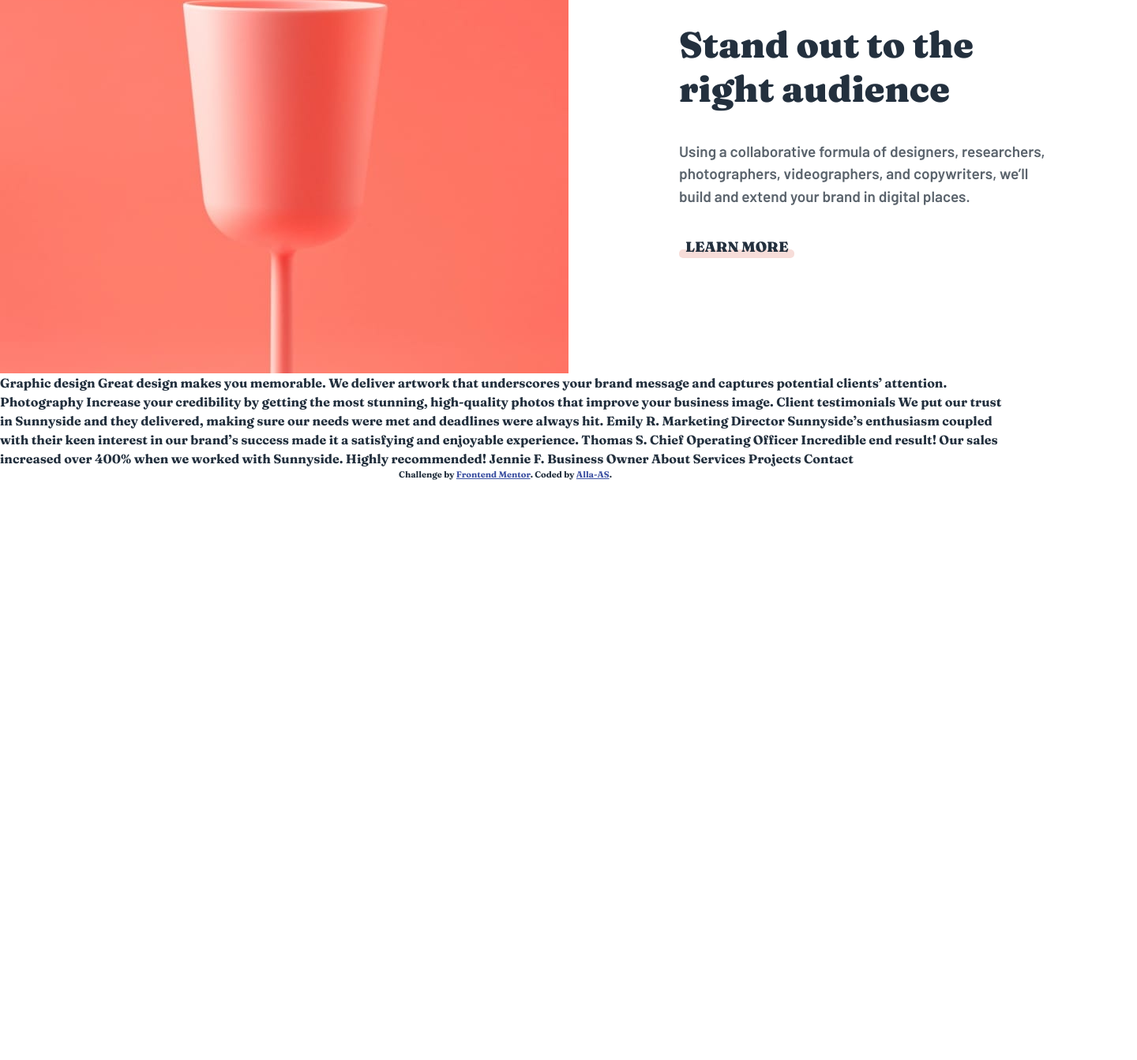
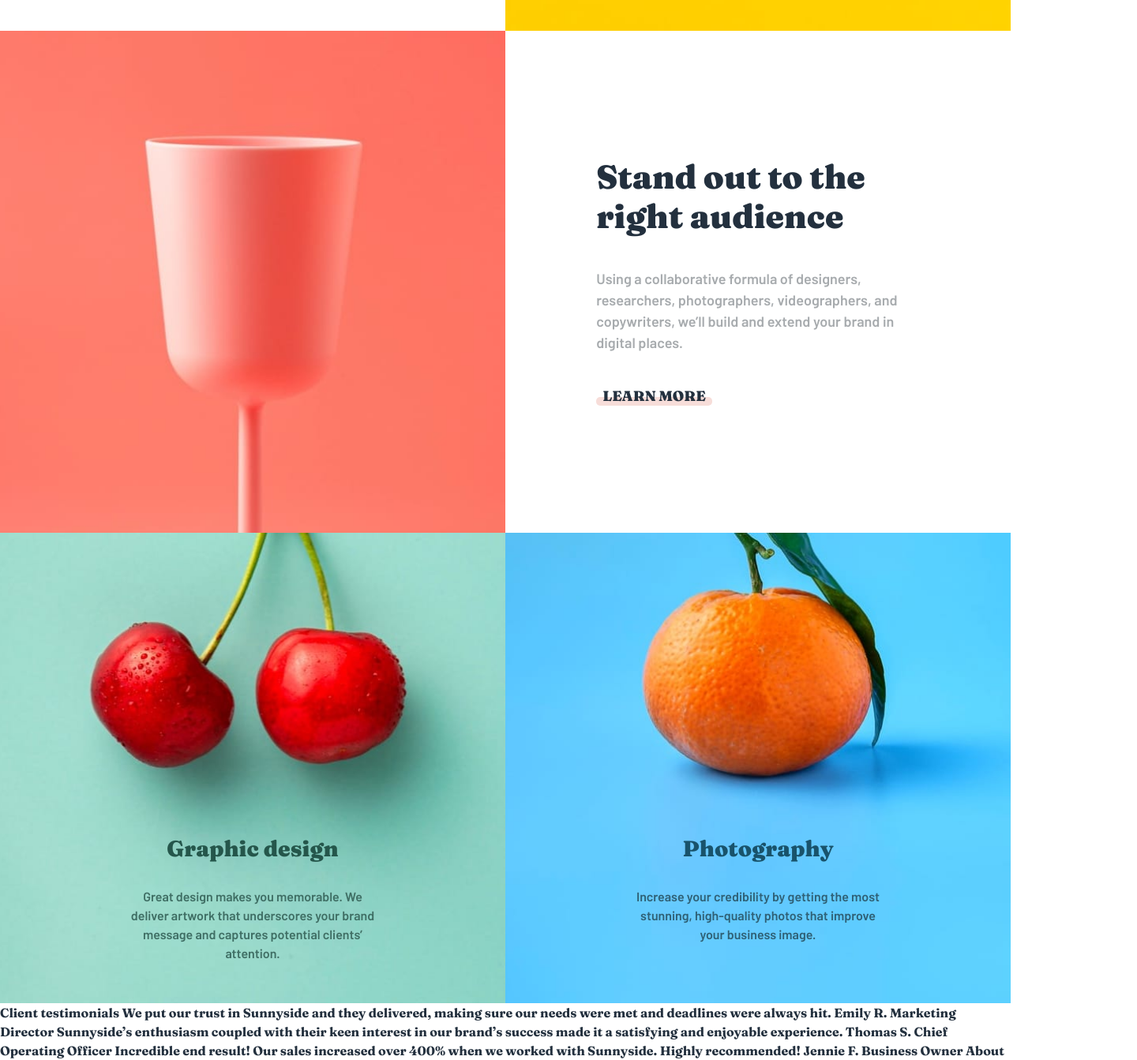
Before and after one commit to Alla-AS/FrontendMentor, a plain HTML site: page sunnyside-agency-landing-page-main/sunnyside-agency-landing-page-main/index.html in a window 1280 px wide. Shown: the part 1397-2740 px from the top of the page at 79% size, 1440 px wide, since content can reach past the window. Before the commit the page ends 2007 px from the top, so only its background shows below. Drawn offline with nearby package versions, Linux system fonts and the light colour scheme.

Commit message:
add section services

```diff
--- a/sunnyside-agency-landing-page-main/sunnyside-agency-landing-page-main/css/style.css
+++ b/sunnyside-agency-landing-page-main/sunnyside-agency-landing-page-main/css/style.css
@@ -11,14 +11,21 @@ body {
   color: hsl(212, 27%, 19%);
 }
 
+p {
+  font-family: 'Barlow', sans-serif;
+  margin-bottom: 0;
+}
+
 header {
   /* width: 100%; */
   background-color: hsla(199, 99%, 59%, 0.944);
-  height: 670px;
+  height: 800px;
   background-image: url(../images/desktop/image-header.jpg);
   background-size: cover;
-  background-attachment: inherit;
-  background-position: 0 -130px;
+  /* background-attachment: inherit; */
+  background-position: center;
+
+  /* background-position: 0 -130px; */
   text-align: center;
 }
 
@@ -26,46 +33,53 @@ h1 {
   color: hsl(0, 0%, 100%);
   text-transform: uppercase;
   letter-spacing: 0.2em;
-  font-size: 48px;
+  font-size: 60px;
   font-weight: 900;
-  /* text-align: center; */
-  margin: 60px 0px 70px;
+  margin: 2em 0px 1.8em;
 }
 
 header .arrow{
-  height: 100px;
+  height: 120px;
 }
 
-.grid-container {
-  /* width: 100%; */
+.grid-about {
   display: grid;
   grid-template-columns: 1fr 1fr;
   grid-template-rows: 1fr 1fr;
 }
 
-.grid-container img{
-  /* width: 100%; */
+
+.learn_more {
+  display: flex;
+  flex-direction: column;
+  gap: 40px;
+  align-items: start;
+  /* justify-content: space-around; */
+  margin: 25% 18% ;
 }
 
-.learn_more {
-  /* width: 100%; */
-  display: flex;
-  flex-direction: column;
-  gap: 30px;
-  align-items: start;
-  justify-content: center;
-  margin: 0 100px 0 140px;
+.image-transform {
+  background-image: url(../images/desktop/image-transform.jpg);
+  background-size: cover;
+  background-repeat: no-repeat;
+  background-position: center;
+}
+.image-stand-out {
+  background-image: url(../images/desktop/image-stand-out.jpg);
+  background-size: cover;
+  background-repeat: no-repeat;
+  background-position: center;
 }
 
 .learn_more h2 {
-  font-size: 46px;
+  font-size: 42px;
   font-weight: 900;
+  margin-bottom: 0;
 }
 
 .learn_more p {
-  font-family: 'Barlow', sans-serif;
-  font-size: 19px;
-  color:hsl(213, 9%, 39%);
+  font-size: 18px;
+  color: hsl(210, 4%, 67%);
 }
 
 .learn_more a {
@@ -75,21 +89,17 @@ header .arrow{
   font-size: 18px;
   font-weight: 900;
   text-transform: uppercase;
-  line-height: 40%;
   padding: 0px 8px;
-  /* text-decoration-color: hsl(62, 100%, 75%); */
-  /* text-decoration-thickness: 10px; */
-  /* color: ; */
 }
 
 .learn_more a::before {
   content: "";
   position: absolute;
   width: 100%;
-  height: 150%; /* Регулируйте это значение, чтобы установить высоту подчеркивания */
+  height: 40%; /* Регулируйте это значение, чтобы установить высоту подчеркивания */
   background-color: hsl(54, 100%, 85%); /* Цвет подчеркивания */
   border-radius: 5px;
-  bottom: -10px;
+  bottom: 1px;
   left: 0;
   z-index: -1; /* Чтобы подчеркивание было под текстом */
 }
@@ -97,3 +107,43 @@ header .arrow{
 .learn_more:last-child a::before {
   background-color: hsl(8, 66%, 91%);
 }
+
+.grid-services {
+  display: grid;
+  grid-template-columns: 1fr 1fr;
+}
+
+.service:first-child {
+  background-image: url(../images/desktop/image-graphic-design.jpg);
+  background-size: cover;
+  background-repeat: no-repeat;
+  background-position: center;
+}
+
+.service:nth-child(2) {
+  background-image: url(../images/desktop/image-photography.jpg);
+  background-size: cover;
+  background-repeat: no-repeat;
+  background-position: center;
+}
+
+.service {
+  padding: 60% 25% 8%;
+  text-align: center;
+}
+
+.service h3 {
+  color:hsl(167, 40%, 24%);
+  font-weight: 900;
+  margin-bottom: 10%;
+}
+.service p {
+  color:hsl(167, 27%, 34%);
+}
+
+.service:nth-child(2) h3 {
+  color:hsl(198, 62%, 26%);
+}
+.service:nth-child(2) p {
+  color:hsl(198, 43%, 32%);
+}
--- a/sunnyside-agency-landing-page-main/sunnyside-agency-landing-page-main/index.html
+++ b/sunnyside-agency-landing-page-main/sunnyside-agency-landing-page-main/index.html
@@ -72,7 +72,7 @@
   </header>
   <main>
     <section class="about">
-      <div class="grid-container">
+      <div class="grid-about">
         <div class="learn_more">
           <h2>Transform your brand</h2>
           <p>We are a full-service creative agency specializing in helping brands grow fast.
@@ -80,8 +80,10 @@
 
           <a href="#"> Learn more </a>
         </div>
-        <img src="./images/desktop/image-transform.jpg" alt="image-transform">
-        <img src="./images/desktop/image-stand-out.jpg" alt="image-stand-out">
+        <div class="image-transform"></div>
+        <div class="image-stand-out"></div>
+        <!-- <img src="./images/desktop/image-transform.jpg" alt="image-transform"> -->
+        <!-- <img src="./images/desktop/image-stand-out.jpg" alt="image-stand-out"> -->
         <div class="learn_more">
           <h2>Stand out to the right audience</h2>
           <p>Using a collaborative formula of designers, researchers, photographers, videographers, and copywriters, we’ll build and extend your brand in digital places.</p>
@@ -91,6 +93,20 @@
 
       </div>
     </section>
+
+    <section class="services">
+      <div class="grid-services">
+        <div class="service">
+          <h3>Graphic design</h3>
+          <p>Great design makes you memorable. We deliver artwork that underscores your brand message and captures potential clients’ attention.</p>
+        </div>
+        <div class="service">
+          <h3>Photography</h3>
+          <p>Increase your credibility by getting the most stunning, high-quality photos that improve your business image.</p>
+        </div>
+      </div>
+
+    </section>
   </main>
 
 
@@ -99,11 +115,11 @@
 
 
 
-  Graphic design
-  Great design makes you memorable. We deliver artwork that underscores your brand message and captures potential clients’ attention.
 
-  Photography
-  Increase your credibility by getting the most stunning, high-quality photos that improve your business image.
+
+
+
+
 
   Client testimonials
 
```
